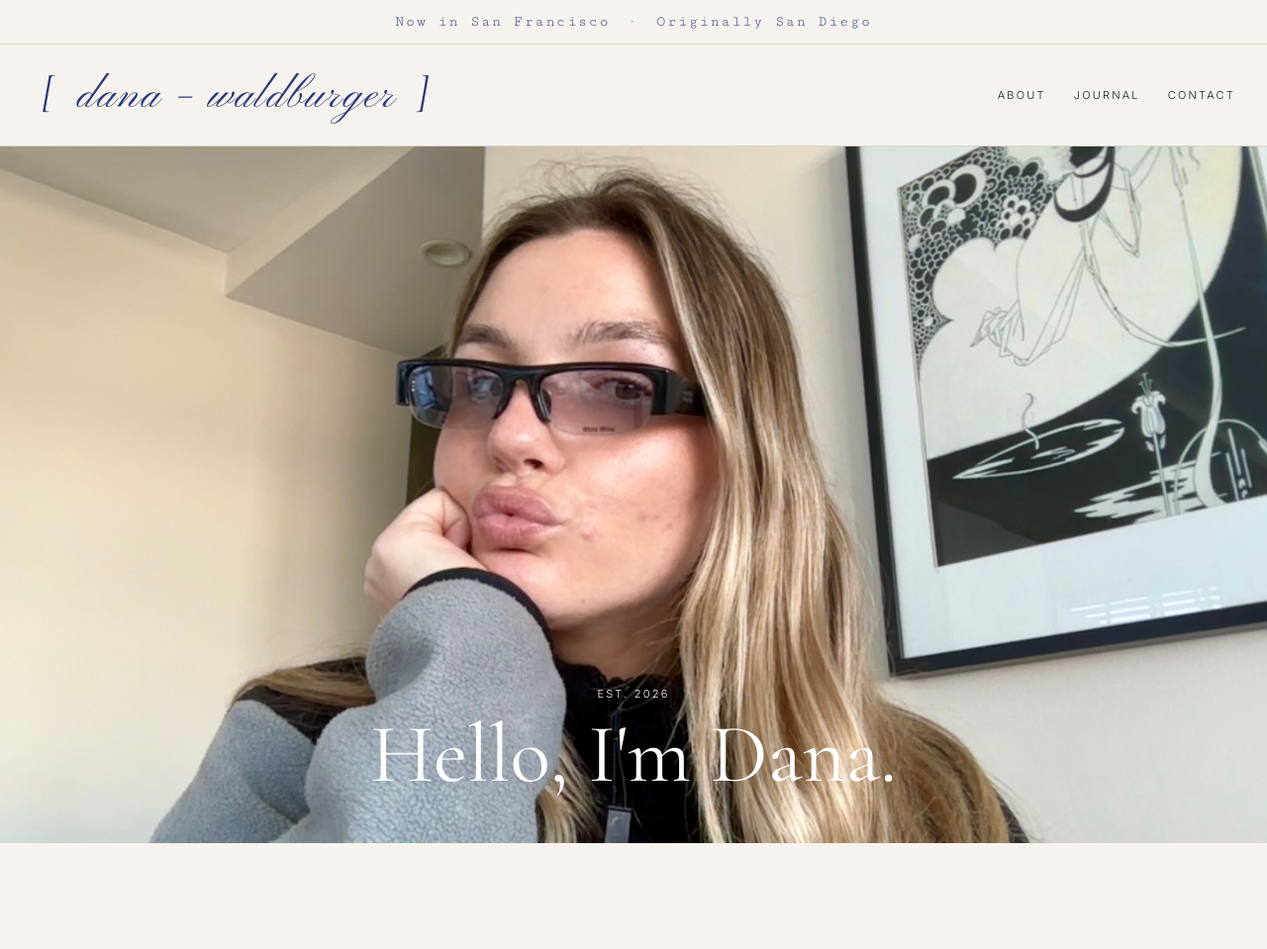
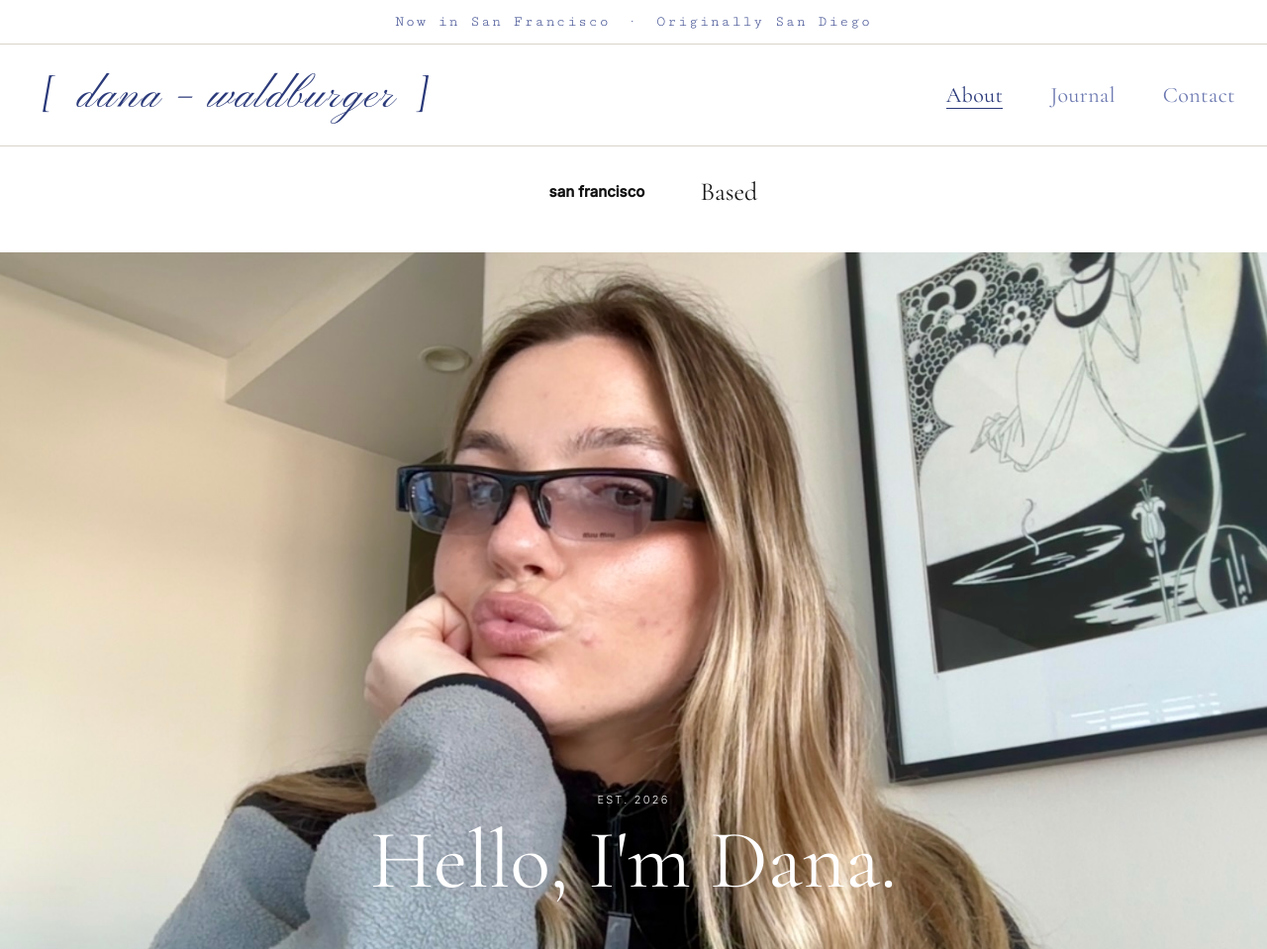
Before and after one commit to danaarosey/danaarosey.github.io, a plain HTML site: page index.html in a window 1280 px wide. Shown: the top 959 px of the page at 99% size. Drawn offline with nearby package versions, Linux system fonts and the light colour scheme.

Commit message:
Update index.html

```diff
--- a/index.html
+++ b/index.html
@@ -7,10 +7,12 @@
     <link href="https://fonts.googleapis.com/css2?family=Cormorant+Garamond:ital,wght@0,400;0,500;1,400&family=Cutive+Mono&family=Inter:wght@300;400;500&family=Pinyon+Script&display=swap" rel="stylesheet">
    <style>
     :root {
-      --bg: #f6f3ee;
+      #b2fce4
+     --bg: #ffffff;
       --text: #1a1a1a;
       --muted: #7a756d;
       --line: #d9d4cb;
+
     }
     * { box-sizing: border-box; margin: 0; padding: 0; }
     body { background: var(--bg); color: var(--text); font-family: 'Inter', sans-serif; font-weight: 300; }
@@ -44,8 +46,8 @@
   font-weight: 400;
   margin: 0 10px;
 }
-    nav { display: flex; gap: 28px; }
-    nav a:hover { color: var(--muted); }
+   nav { display: flex; gap: 48px; font-family: 'Cormorant Garamond', serif; font-size: 22px; letter-spacing: 0.02em; text-transform: none; color: #6b78b0; }
+nav a:first-child { color: #2b3a7a; border-bottom: 1px solid #2b3a7a; }
 
     .hero { position: relative; height: 88vh; min-height: 480px; overflow: hidden; background: #cfc8bc; }
     .hero img { width: 100%; height: 100%; object-fit: cover; display: block; }
@@ -76,11 +78,14 @@
 
     @media (max-width: 700px) {
       header { padding: 18px 16px; }
-      nav { gap: 16px; }
+      nav { gap: 20px; font-size: 18px; }
       .grid { grid-template-columns: 1fr; }
       .intro, .contact { margin: 80px auto; padding: 0 16px; }
       footer { flex-direction: column; gap: 8px; text-align: center; padding: 24px 16px; }
     }
+     .badge-row { display: flex; justify-content: center; align-items: center; gap: 16px; padding: 24px 16px 40px; }
+.badge { background: var(--mint); color: #111; font-family: 'Inter', sans-serif; font-weight: 600; font-size: 15px; padding: 12px 40px; border-radius: 6px; }
+.badge-note { font-family: 'Cormorant Garamond', serif; font-size: 26px; }
   </style>
 </head>
 <body>
@@ -89,13 +94,17 @@
 
   <header>
          <a href="#" class="wordmark"><span class="bracket">[</span> dana – waldburger <span class="bracket">]</span></a>
-    <nav class="label">
+<nav>
       <a href="#about">About</a>
       <a href="#journal">Journal</a>
       <a href="#contact">Contact</a>
+
     </nav>
   </header>
-
+<div class="badge-row">
+  <span class="badge">san francisco</span>
+  <span class="badge-note">Based</span>
+</div>
   <section class="hero">
     <img src="me.jpg" alt="Dana">
     <div class="hero-text fade">
```
